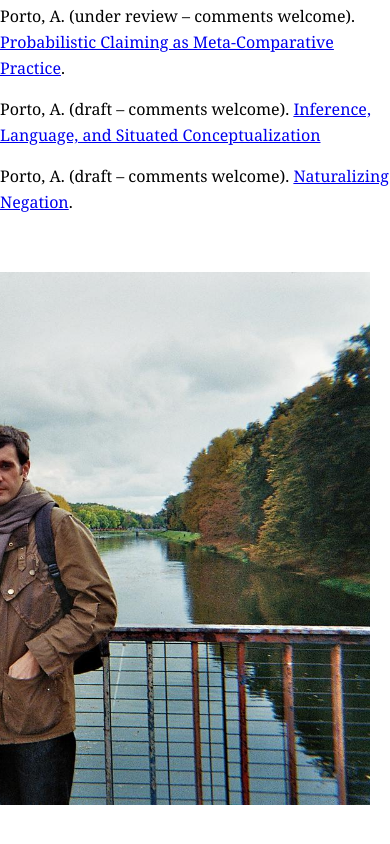
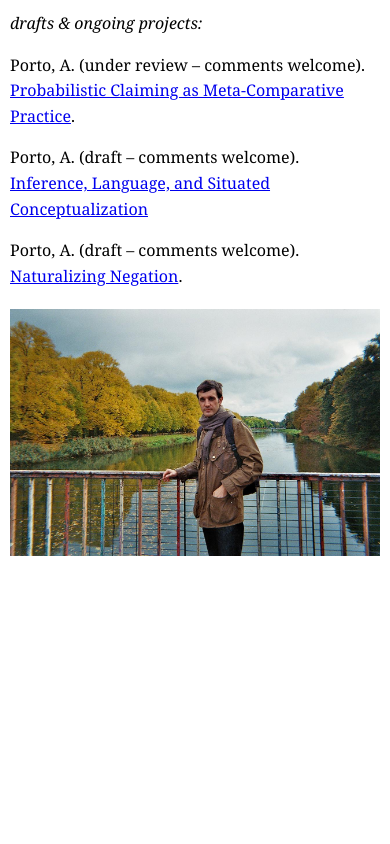
Before and after one commit to nielsvaar/nielsvaar.github.io, a plain HTML site: page index.html in a window 390 px wide. Shown: the part 928-1772 px from the top of the page. After the commit the page ends 1504 px from the top, so only its background shows below. Drawn offline with Linux system fonts and the light colour scheme.

Commit message:
...mobile scaling

```diff
--- a/index.html
+++ b/index.html
@@ -37,6 +37,22 @@
       height: auto;
       border-radius: 0;
     }
+      /* Mobile scaling */
+@media (max-width: 768px) {
+    body {
+      margin: 10px;  /* less margin on mobile */
+    }
+
+    .profile-pic {
+      float: none;        /* remove float */
+      margin: 20px auto;  /* center it */
+      max-width: 100%;    /* let it be full width on mobile */
+    }
+
+    h1 {
+      font-size: 1.5em;   /* slightly smaller heading */
+    }
+  }
   </style>
 </head>
 <body>
```
